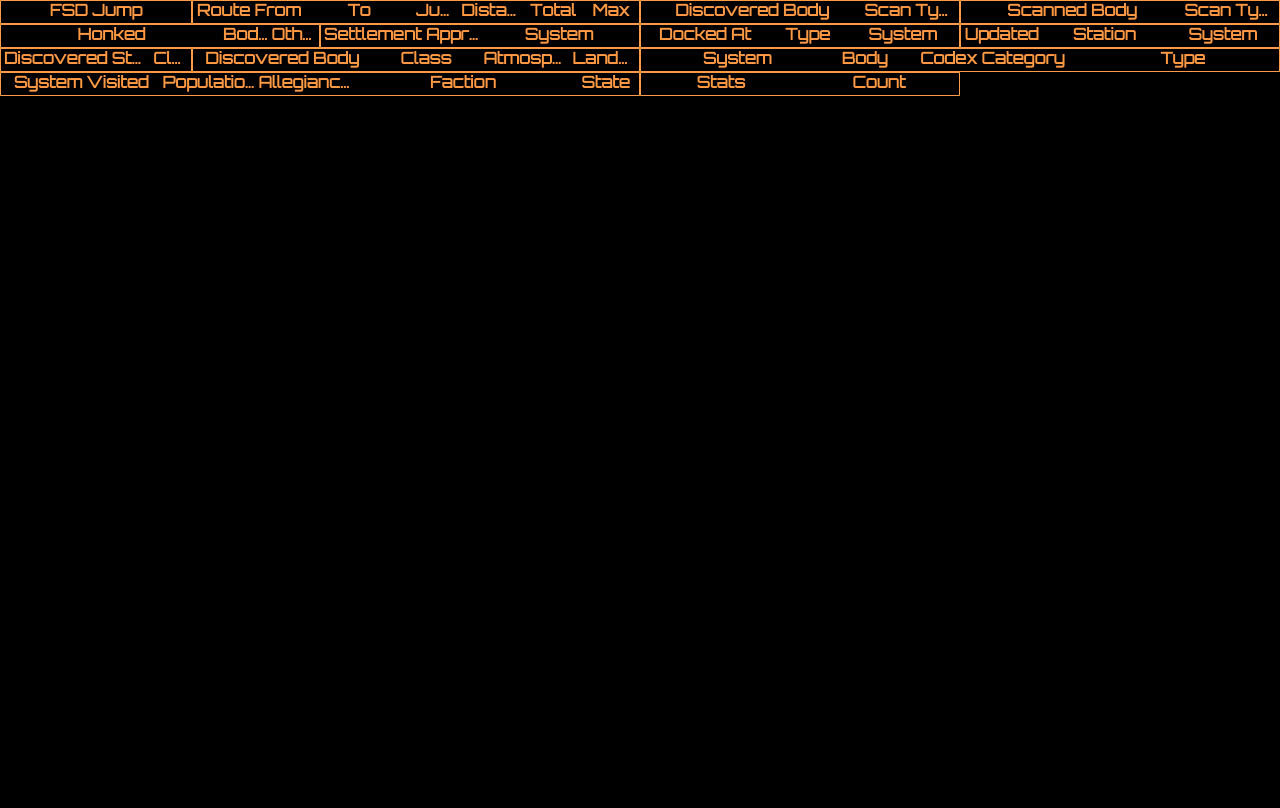
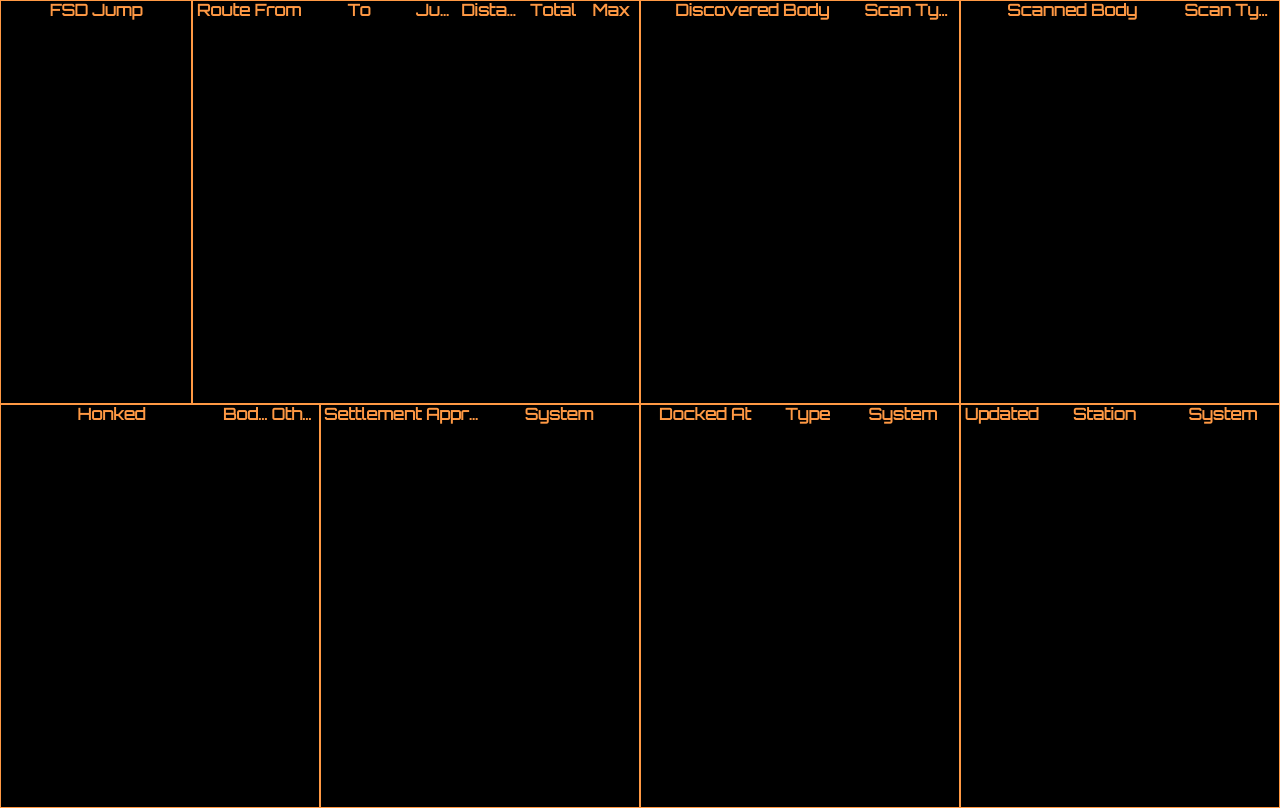
Before and after one commit to HansAcker/EDDN-RealTime, a plain HTML site: page html/index.html in a window 1280 px wide. Shown: the top 808 px of the page. Drawn offline with Linux system fonts and the light colour scheme.

Commit message:
fill tables on load

```diff
--- a/html/index.html
+++ b/html/index.html
@@ -119,6 +119,17 @@
 <script>
 const socketUrl = "wss://ws.eddn-realtime.space/eddn";
 const listLength = 20;
+
+// TODO: use style?
+for (const tb of document.querySelectorAll("tbody")) {
+	for (let i = 0; i < listLength; i++) {
+		const tr = document.createElement("tr");
+		const td = document.createElement("td");
+		td.innerHTML = "&nbsp;";
+		tr.appendChild(td);
+		tb.appendChild(tr);
+	}
+}
 </script>
 
 <script type="module" src="js/board.min.js"></script>
```
